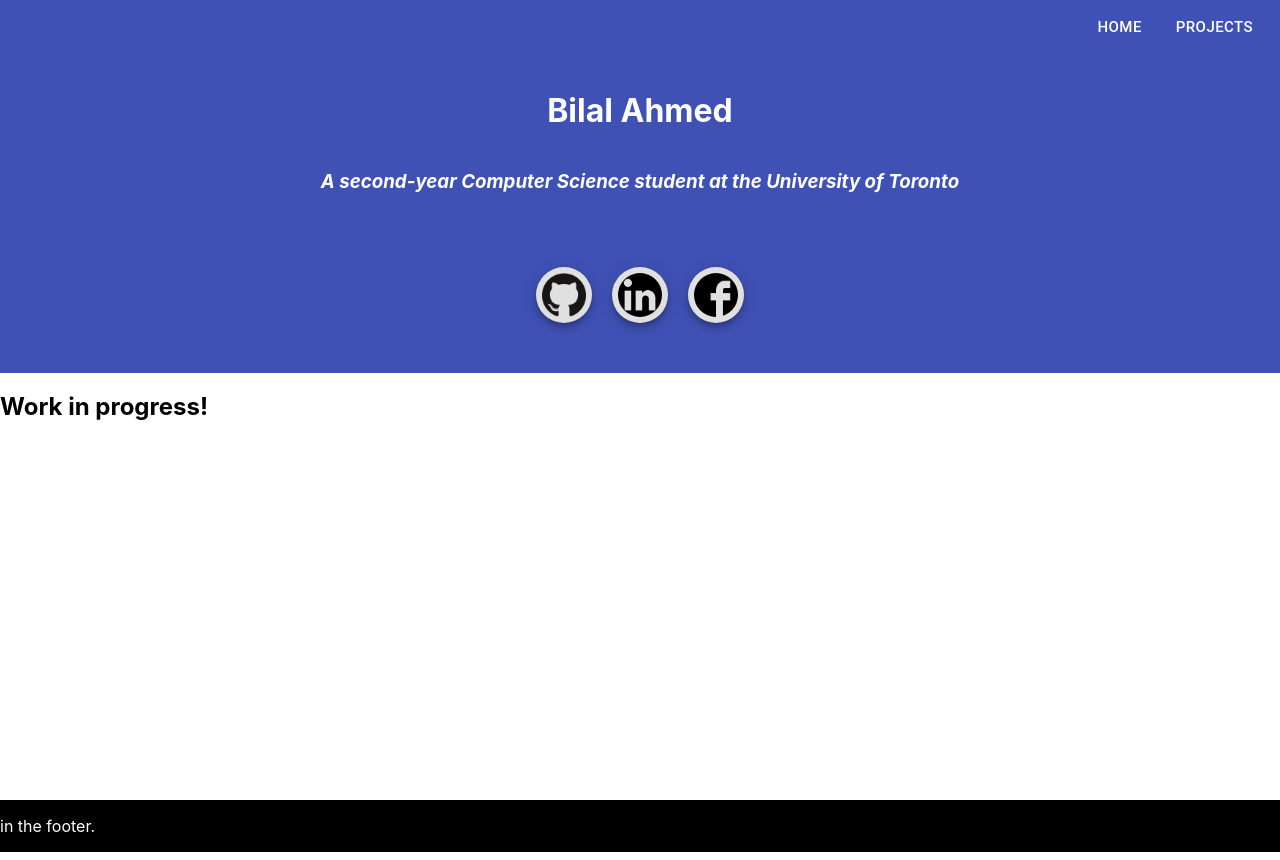
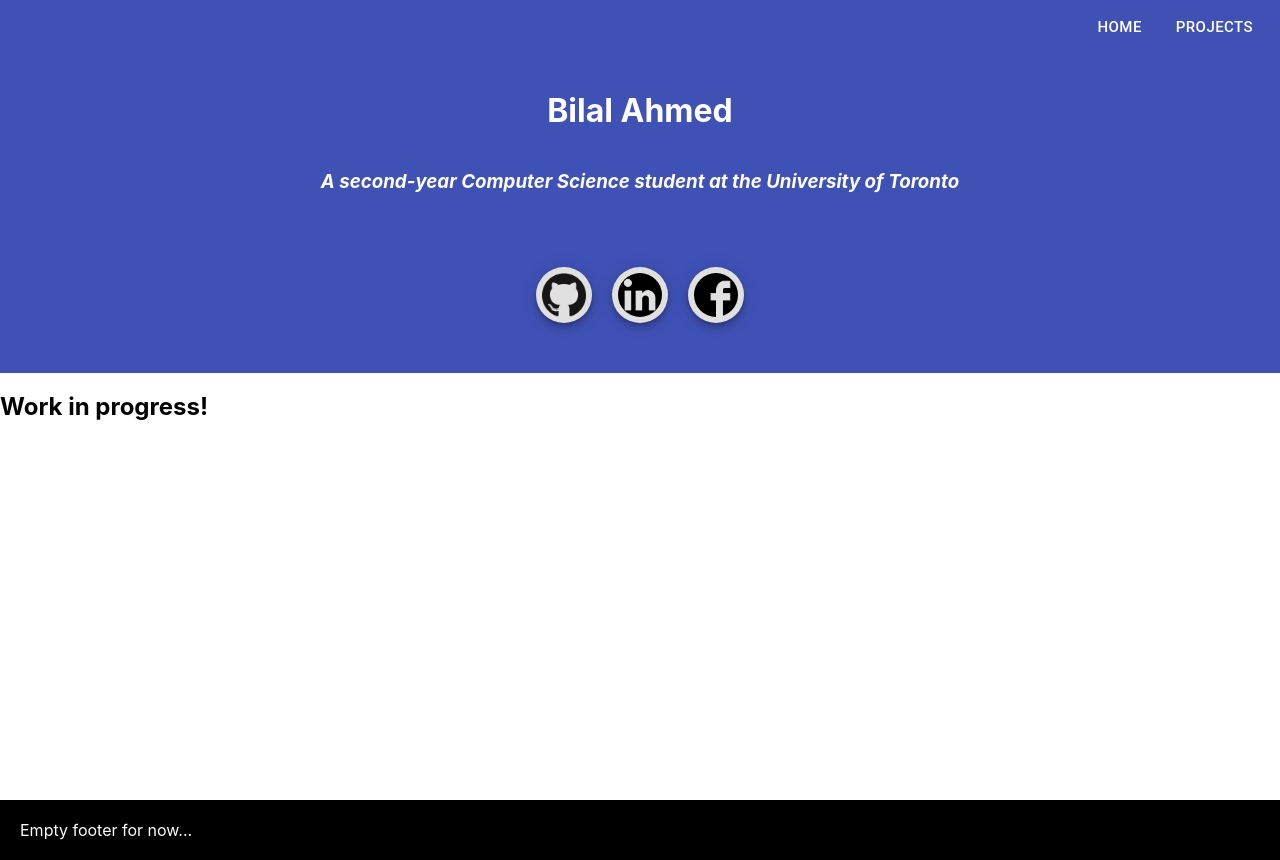
Before and after one commit to bill-ahmed/billahmed, a React (Create React App) app: page / in a window 1280 px wide. Built offline with nearby package versions, Linux system fonts and the light colour scheme.

Commit message:
updated footer styles

```diff
--- a/src/components/Footer.js
+++ b/src/components/Footer.js
@@ -3,7 +3,7 @@ import './css/Footer.css';
 function Footer(props) {
     return(
         <div className="footer">
-            <p>in the footer.</p>
+            <h4>Empty footer for now...</h4>
         </div>
     );
 }
--- a/src/components/css/Footer.css
+++ b/src/components/css/Footer.css
@@ -3,8 +3,13 @@
 
     display: flex;
     flex-direction: row;
-    justify-content: space-between;
+    justify-content: flex-start;
 
     background: black;
     color: white;
 }
+
+.footer h4{
+    margin: 20px;
+    font-weight: 400;
+}
```
